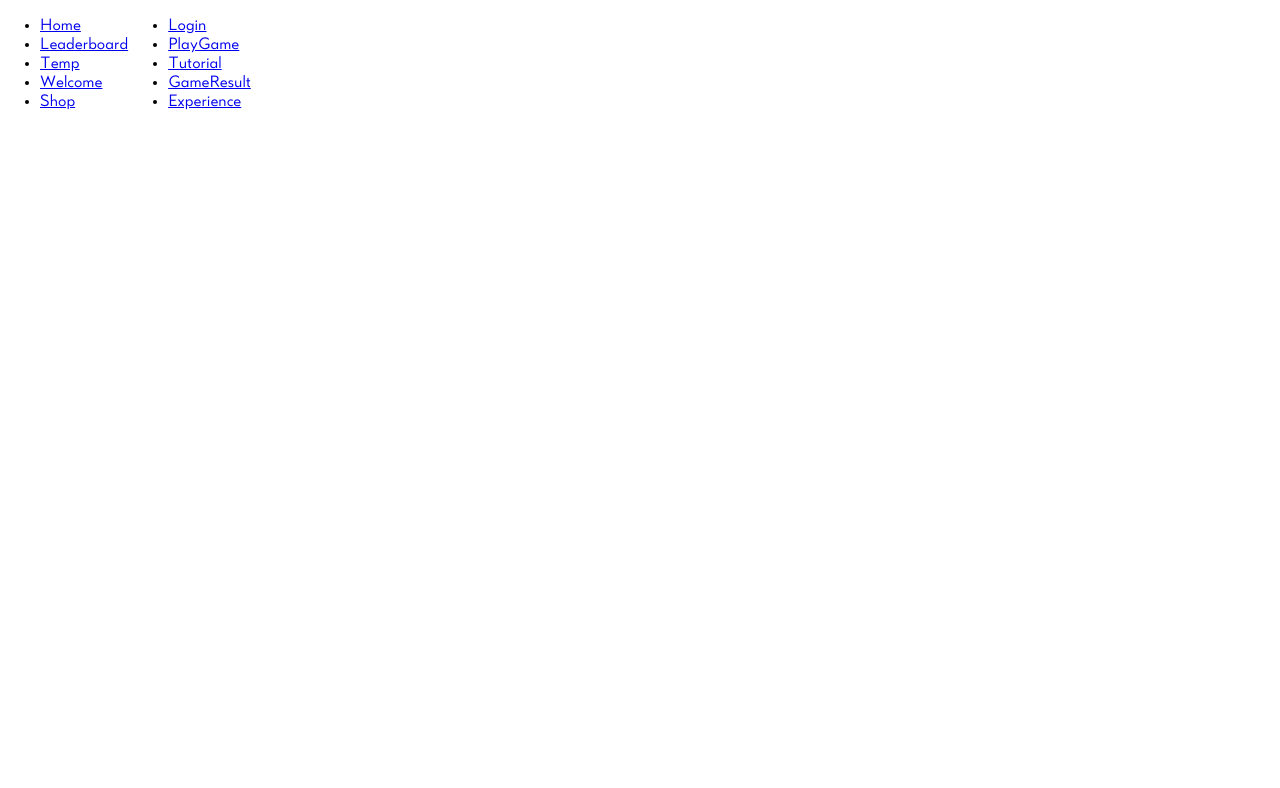
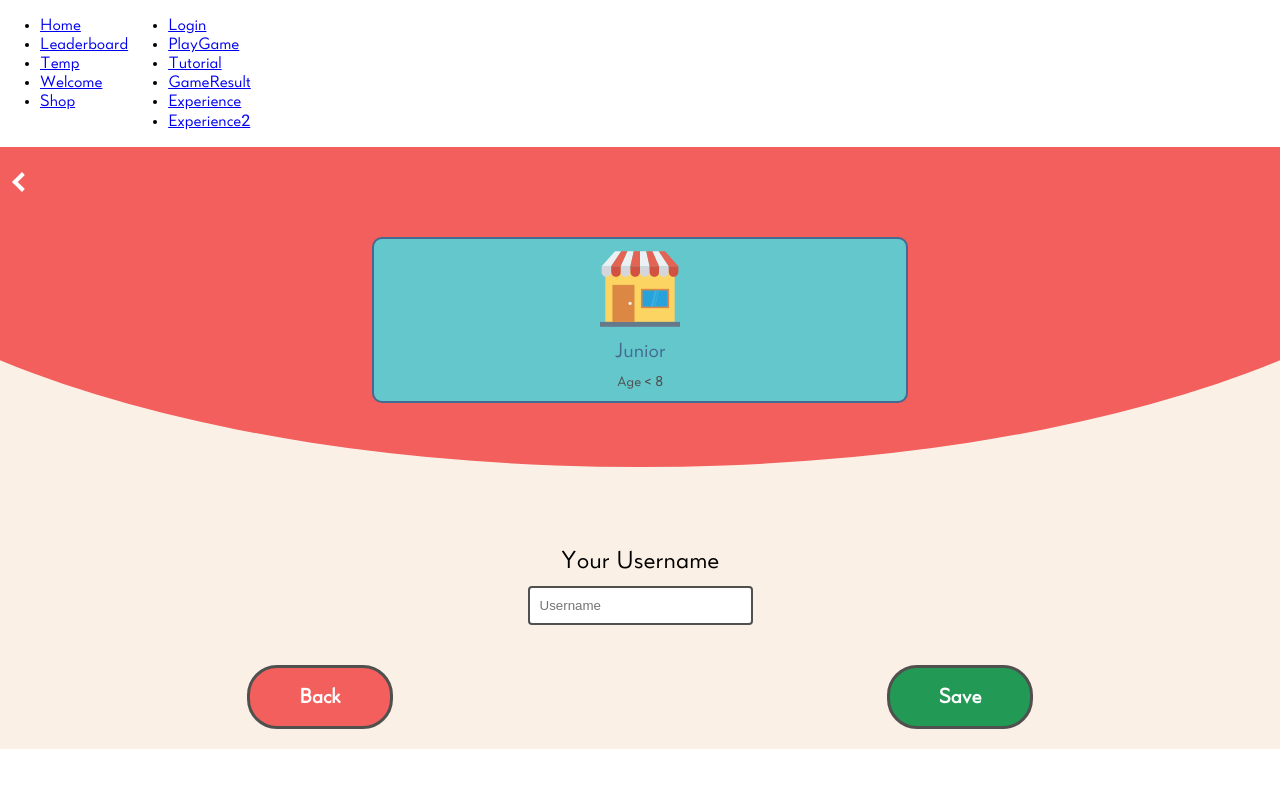
Before and after one commit to Knorcedger/math-fights-design, a React (Create React App) app: page /experience2 in a window 1280 px wide. Shown: the top 788 px of the page. Built offline with nearby package versions, Linux system fonts and the light colour scheme.

Commit message:
Finished experience and login minor changes

```diff
--- a/src/App.js
+++ b/src/App.js
@@ -15,6 +15,7 @@ import Tutorial from './tutorial/tutorial';
 import GameResult from './gameResult/gameResult';
 import Shop from './shop/shop';
 import Experience from './experience/experience';
+import Experience2 from './experience/experience2';
 
 class App extends Component {
 
@@ -66,6 +67,7 @@ class App extends Component {
                   <li><Link to='/tutorial'>Tutorial</Link></li>
                   <li><Link to='/gameresult'>GameResult</Link></li>
                   <li><Link to='/experience'>Experience</Link></li>
+                  <li><Link to='/experience2'>Experience2</Link></li>
                 </ul>
               </div>
             )
@@ -80,6 +82,7 @@ class App extends Component {
           <Route path='/gameresult' component={GameResult} />
           <Route path='/shop' component={Shop} />
           <Route path='/experience' component={Experience} />
+          <Route path='/experience2' component={Experience2} />
         </div>
       </Router>
     );
--- /dev/null
+++ b/src/components/ExperienceTile/ExperienceTile.js
@@ -0,0 +1,65 @@
+import React from 'react';
+import PropTypes from 'prop-types';
+import styled from 'styled-components';
+import colors from '../../modules/colors';
+
+const Tile = styled.div`
+  display: flex;
+  flex-direction: column;
+  align-items: center;
+  background-color: ${colors.lightBlue};
+  border: 2px solid ${colors.darkBlue};
+  border-radius: 10px;
+  padding: 10px;
+  width: 40%;
+`;
+
+const Icon = styled.div`
+  width: ${props => props.size}px;
+  height: ${props => props.size}px;
+  background: url(${props => props.icon}) no-repeat;
+`;
+
+const Title = styled.div`
+  font-size: 20px;
+  color: ${colors.darkBlue};
+  margin: 10px 0;
+`;
+
+const Age = styled.div`
+  font-size: 14px;
+  color: ${colors.gray};
+`;
+
+const ExperienceTile = ({age, icon, iconSize, title}) => (
+  <Tile>
+    <Icon icon={icon} size={iconSize} />
+    <Title>{title}</Title>
+    <Age>{age}</Age>
+  </Tile>
+);
+
+ExperienceTile.defaultProps = {
+  age: null
+};
+
+ExperienceTile.propTypes = {
+  /**
+   * The player age
+   */
+  age: PropTypes.string,
+  /**
+   * The player representative icon
+   */
+  icon: PropTypes.any.isRequired,
+  /**
+   * The player icon size
+   */
+  iconSize: PropTypes.number.isRequired,
+  /**
+   * The player experience title
+   */
+  title: PropTypes.string.isRequired
+};
+
+export default ExperienceTile;
--- a/src/experience/experience.js
+++ b/src/experience/experience.js
@@ -3,6 +3,7 @@ import styled from 'styled-components';
 
 // components
 import Smile from '../components/Smile/Smile';
+import ExperienceTile from '../components/ExperienceTile/ExperienceTile';
 
 // assets
 import shop from '../assets/images/shop.svg';
@@ -54,36 +55,8 @@ const TileList = styled.div`
   justify-content: space-between;
 `;
 
-const Tile = styled.div`
-  display: flex;
-  flex-direction: column;
-  align-items: center;
-  background-color: ${colors.lightBlue};
-  border: 2px solid ${colors.darkBlue};
-  border-radius: 10px;
-  padding: 10px;
-  width: 40%;
-`;
-
-const Icon = styled.div`
-  width: ${props => props.size}px;
-  height: ${props => props.size}px;
-  background: url(${props => props.icon}) no-repeat;
-`;
-
-const Title = styled.div`
-  font-size: 20px;
-  color: ${colors.darkBlue};
-  margin: 10px 0;
-`;
-
-const Age = styled.div`
-  font-size: 14px;
-  color: ${colors.gray};
-`;
-
  /**
-  * This is the leaderboard view
+  * This is the Experience view
   **/
 const Experience = () => (
   <Container>
@@ -95,26 +68,32 @@ const Experience = () => (
       </InSmile>
       <Content>
         <TileList>
-          <Tile>
-            <Icon icon={shop} size={80} />
-            <Title>Junior</Title>
-            <Age>Age &lt; 8</Age>
-          </Tile>
-          <Tile>
-            <Icon icon={shop} size={80} />
-            <Title>Senior</Title>
-            <Age>Age 8-12</Age>
-          </Tile>
+          <ExperienceTile
+            title='Junior'
+            age='Age &lt; 8'
+            icon={shop}
+            iconSize={80}
+          />
+          <ExperienceTile
+            title='Senior'
+            age='Age 8-12'
+            icon={shop}
+            iconSize={80}
+          />
         </TileList>
         <TileList>
-          <Tile>
-            <Icon icon={shop} size={80} />
-            <Title>Veteran</Title>
-          </Tile>
-          <Tile>
-            <Icon icon={shop} size={80} />
-            <Title>Master</Title>
-          </Tile>
+          <ExperienceTile
+            title='Veteran'
+            age='Age irrelevant'
+            icon={shop}
+            iconSize={80}
+          />
+          <ExperienceTile
+            title='Master'
+            age='Space Age'
+            icon={shop}
+            iconSize={80}
+          />
         </TileList>
       </Content>
     </Body>
--- /dev/null
+++ b/src/experience/experience2.js
@@ -0,0 +1,124 @@
+import React from 'react';
+import styled from 'styled-components';
+
+// components
+import BackButton from '../components/BackButton/BackButton';
+import Button from '../components/Button/Button';
+import ExperienceTile from '../components/ExperienceTile/ExperienceTile';
+import Smile from '../components/Smile/Smile';
+
+// assets
+import shop from '../assets/images/shop.svg';
+
+// modules
+import colors from '../modules/colors';
+
+const Container = styled.div`
+  position: relative;
+  overflow: hidden;
+`;
+
+const Body = styled.div`
+  position: relative;
+`;
+
+const InSmile = styled.div`
+  width: 100%;
+  height: ${props => props.height};
+  display: flex;
+  flex-direction: column;
+  align-items: center;
+`;
+
+const Content = styled.div`
+  background-color: ${colors.linen};
+  display: flex;
+  flex-direction: column;
+  justify-content: space-around;
+  align-items: center;
+`;
+
+const BackContainer = styled.div`
+  display: flex;
+  align-items: center;
+  justify-content: start;
+  margin: 0 0 20px 30px;
+  width: 100%;
+  height: 70px;
+`;
+
+const NameContainer = styled.div`
+  display: flex;
+  flex-direction: column;
+  justify-content: center;
+  align-items: center;
+  margin-bottom: 40px;
+`;
+
+const NameTitle = styled.div`
+  font-size: 24px;
+  margin-bottom: 10px;
+`;
+
+const Input = styled.input`
+  border-radius: 4px;
+  border: 2px solid ${colors.gray};
+  width: 100%;
+  padding: 10px;
+`;
+
+const ButtonContainer = styled.div`
+  display: flex;
+  justify-content: space-around;
+  align-items: center;
+  width: 100%;
+  padding-bottom: 20px;
+`;
+
+ /**
+  * This is the leaderboard view
+  **/
+const Experience = () => (
+  <Container>
+    <Smile colorUp={colors.red} colorDown={colors.linen} height='400px' />
+    <Body>
+      <InSmile height='400px'>
+        <BackContainer onClick={() => window.location.replace('/')}>
+          <BackButton color={colors.white} thickness={4} size={5} />
+        </BackContainer>
+        <ExperienceTile
+          title='Junior'
+          age='Age &lt; 8'
+          icon={shop}
+          iconSize={80}
+        />
+      </InSmile>
+      <Content>
+        <NameContainer>
+          <NameTitle>Your Username</NameTitle>
+          <Input placeholder='Username' />
+        </NameContainer>
+        <ButtonContainer>
+          <Button
+            backgroundColor={colors.red}
+            borderColor={colors.gray}
+            text='Back'
+            textColor={colors.white}
+            width={100}
+            onClick={() => {}}
+          />
+          <Button
+            backgroundColor={colors.green}
+            borderColor={colors.gray}
+            text='Save'
+            textColor={colors.white}
+            width={100}
+            onClick={() => {}}
+          />
+        </ButtonContainer>
+      </Content>
+    </Body>
+  </Container>
+);
+
+export default Experience;
--- a/src/login/login.js
+++ b/src/login/login.js
@@ -73,19 +73,19 @@ const InputContainer = styled.div`
 
 const Input = styled.input`
   border-radius: 4px;
-  border: 1px solid ${colors.gray1};
+  border: 2px solid ${colors.gray};
   width: 70%;
   padding: 10px;
 `;
 
 /**
-* User Login View
-**/
+ * User login view
+ */
 class Login extends Component {
   /**
    * The constructor of UserLogin View
    * @param {object} props props
-  **/
+   */
   constructor() {
     super();
 
@@ -133,11 +133,11 @@ class Login extends Component {
                            <Input placeholder='Email' />
                            <Input placeholder='Password' />
                            <Button
-                      backgroundColor={colors.red}
+                              backgroundColor={colors.green}
                               text='Login'
                               textColor={colors.white}
                               width={180}
-
+                              borderColor={colors.gray}
                               onClick={() => {}}
                            />
                         </InputContainer>
@@ -152,6 +152,7 @@ class Login extends Component {
                               textColor={colors.white}
                               width={180}
                               size='large'
+                              borderColor={colors.gray}
                       onClick={() => {}}
                     />
                   </InputContainer>
```
Lines whose indentation alone changed are shown as unchanged.
